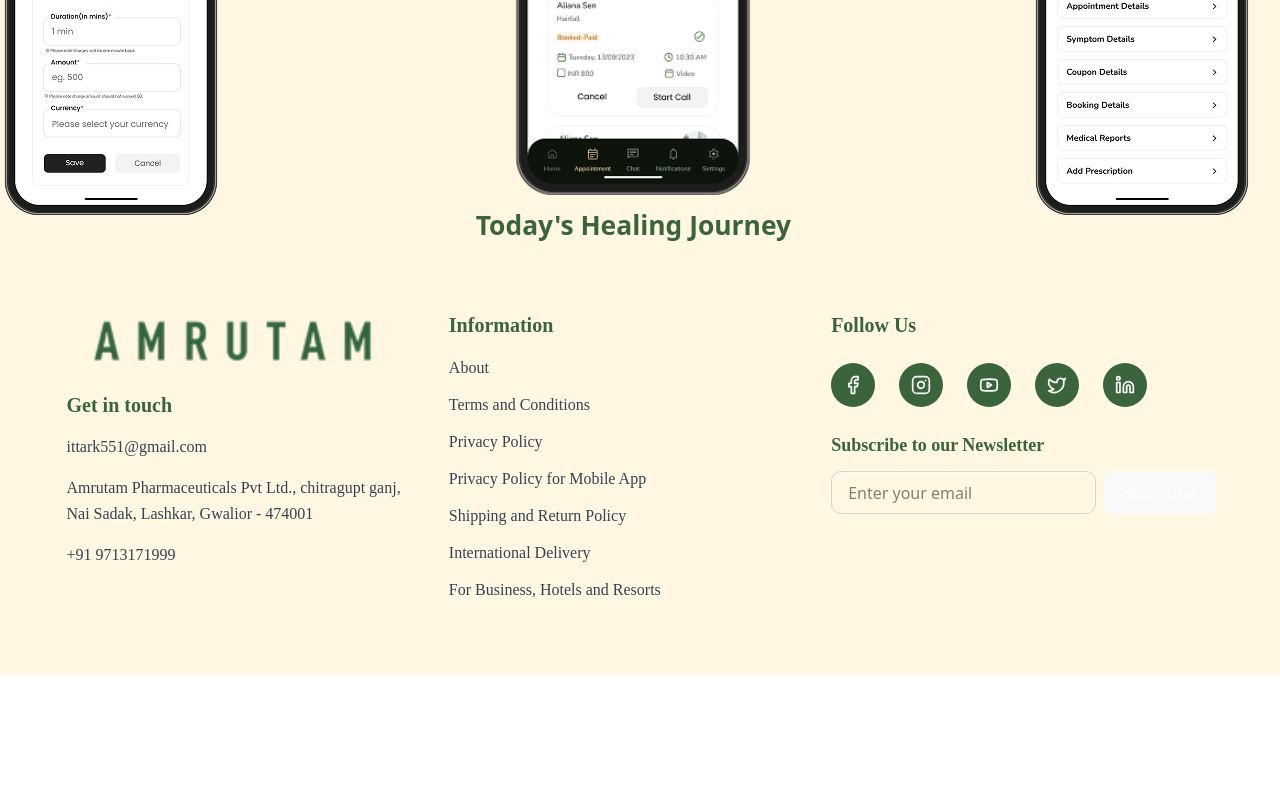
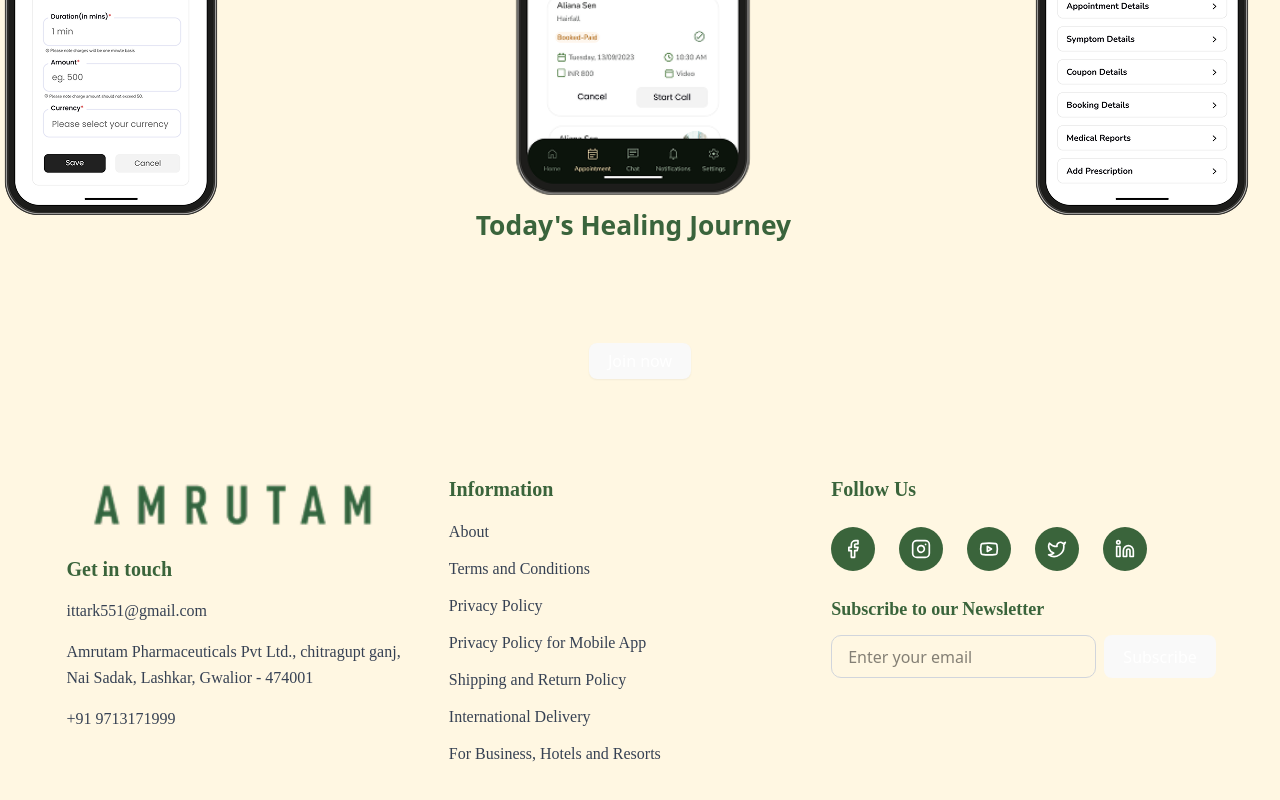
Before and after one commit to ittarek/amrutam-frontend-doctor-portal, a React (Vite) app: page / in a window 1280 px wide. Shown: the part 4796-5596 px from the top of the page. Before the commit the page ends 5470 px from the top, so only its background shows below. Built offline with nearby package versions, Linux system fonts and the light colour scheme.

Commit message:
add join now button

```diff
--- a/src/Pages/Home/Joining/Joining.jsx
+++ b/src/Pages/Home/Joining/Joining.jsx
@@ -91,6 +91,13 @@ export const Joining = () => {
                         <h2 className="text-[#3A643C] font-[' DM_Sans'] font-bold text-2xl leading-none align-middle mb-4">Consultation Details</h2>
                         <img src={process3} alt="image 3 from process3" />
                     </div>
+
+
+                    <div className='w-full flex justify-center mt-8 md:mt-12 lg:mt-16'>
+                        <Button className="bg-[#3A643C] text-white" variant="main">
+                            Join now
+                        </Button>
+                    </div>
                 </div>
 
             </Container>
```
